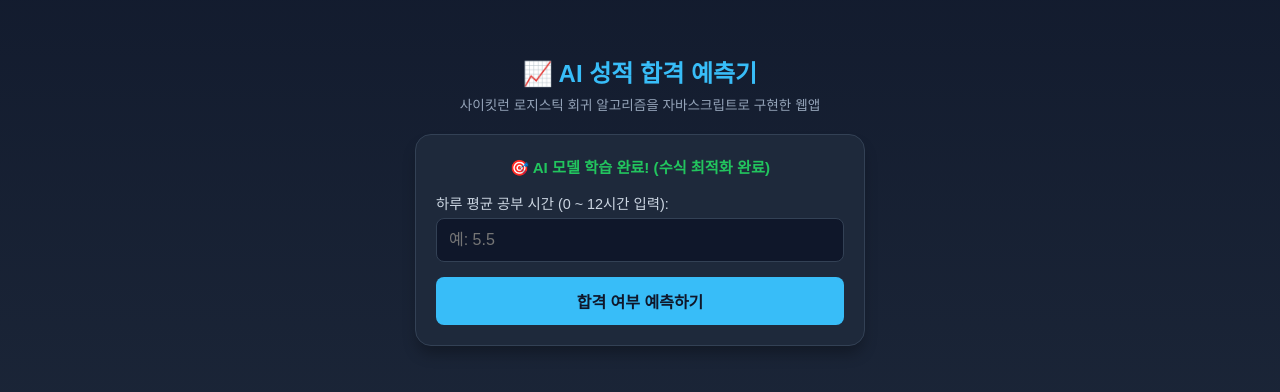
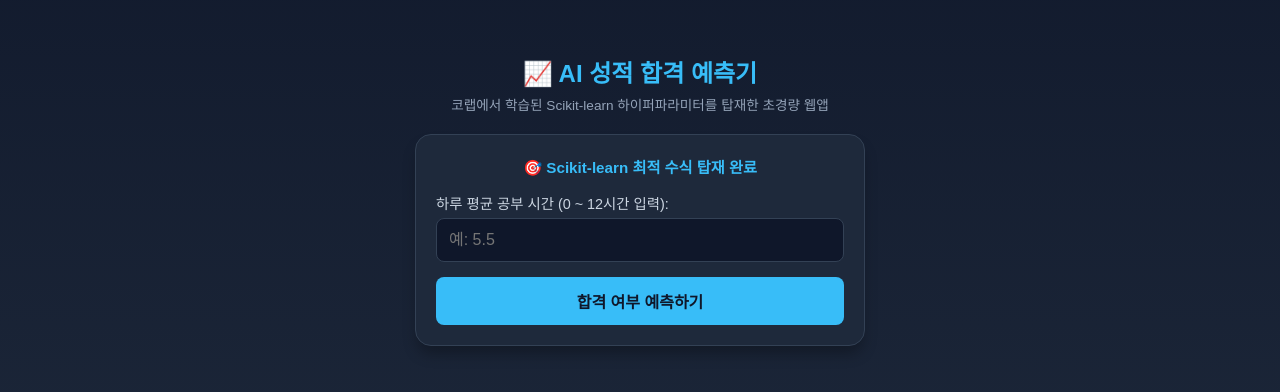
Before and after one commit to smilebug24/motion, a plain HTML site: page index.html in a window 1280 px wide. Shown: the part 208-600 px from the top of the page. Drawn offline with Linux system fonts and the light colour scheme.

Commit message:
성적예측

```diff
--- a/index.html
+++ b/index.html
@@ -16,7 +16,6 @@
         h1 { font-size: 1.5rem; color: #38bdf8; margin-bottom: 5px; text-align: center; }
         p { font-size: 0.85rem; color: #94a3b8; margin-top: 0; margin-bottom: 20px; text-align: center; }
 
-        /* 메인 컨테이너 카드 */
         .card {
             width: 100%; max-width: 450px;
             background: #1e293b; padding: 20px; border-radius: 16px;
@@ -24,7 +23,7 @@
             box-sizing: border-box;
         }
 
-        .status { font-weight: bold; color: #22c55e; text-align: center; margin-bottom: 15px; font-size: 0.95rem; }
+        .status { font-weight: bold; color: #38bdf8; text-align: center; margin-bottom: 15px; font-size: 0.95rem; }
 
         .input-group { margin-bottom: 15px; }
         label { display: block; font-size: 0.9rem; color: #cbd5e1; margin-bottom: 5px; }
@@ -33,7 +32,6 @@
         button { width: 100%; padding: 12px; background: #38bdf8; color: #0f172a; border: none; border-radius: 8px; font-weight: bold; font-size: 1rem; cursor: pointer; transition: background 0.2s; }
         button:hover { background: #7dd3fc; }
 
-        /* 결과 창 스타일 */
         #result-box { margin-top: 20px; padding: 15px; border-radius: 8px; background: #0f172a; border: 1px solid #334155; text-align: center; display: none; }
         .pass { color: #4ade80; font-size: 1.3rem; font-weight: bold; }
         .fail { color: #f87171; font-size: 1.3rem; font-weight: bold; }
@@ -42,10 +40,10 @@
 <body>
 
     <h1>📈 AI 성적 합격 예측기</h1>
-    <p>사이킷런 로지스틱 회귀 알고리즘을 자바스크립트로 구현한 웹앱</p>
+    <p>코랩에서 학습된 Scikit-learn 하이퍼파라미터를 탑재한 초경량 웹앱</p>
 
     <div class="card">
-        <div id="model-status" class="status">⏳ 내장된 데이터셋으로 AI 모델 학습 중...</div>
+        <div id="model-status" class="status">🎯 Scikit-learn 최적 수식 탑재 완료</div>
 
         <div class="input-group">
             <label for="hours-input">하루 평균 공부 시간 (0 ~ 12시간 입력):</label>
@@ -59,55 +57,17 @@
     </div>
 
     <script>
-        // ⭐️ 1. 사이킷런 실습용 표준 훈련 데이터셋 정의 (공부시간 x, 합격여부 y [0:불합격, 1:합격])
-        const trainX = [1, 2, 2.5, 3.5, 4, 5, 5.5, 6, 7, 8, 9, 10];
-        const trainY = [0, 0,  0,   0, 0, 1,   0, 1, 1, 1, 1,  1];
+        // ⭐️ [학생 실습 핵심 포인트] 구글 코랩에서 구한 사이킷런 파라미터 변수를 상수로 직접 고정하기
+        // 예시 모델 수식: z = 1.6234 * 공부시간 - 7.8421
+        const w = 1.6234;  // model.coef_[0][0] 결과값 입력 구역
+        const b = -7.8421; // model.intercept_[0] 결과값 입력 구역
 
-        // 모델 파라미터 (기울기 w, 절편 b) 초기화
-        let w = 0.0;
-        let b = 0.0;
-        const learningRate = 0.1; // 학습률
-        const epochs = 2000;      // 반복 학습 횟수
-
-        // 시그모이드 함수 구현
+        // 로지스틱 회귀의 심장: 시그모이드 함수
         function sigmoid(z) {
             return 1 / (1 + Math.exp(-z));
         }
 
-        // ⭐️ 2. 경사하강법(Gradient Descent) 기반 로지스틱 회귀 모델 학습 함수
-        function trainModel() {
-            const n = trainX.length;
-
-            for (let epoch = 0; epoch < epochs; epoch++) {
-                let dw = 0;
-                let db = 0;
-
-                for (let i = 0; i < n; i++) {
-                    const x = trainX[i];
-                    const y = trainY[i];
-
-                    // 선형 예측 후 시그모이드 통과 (확률 계산)
-                    const predProb = sigmoid(w * x + b);
-
-                    // 오차 계산
-                    const error = predProb - y;
-
-                    // 미분치 누적
-                    dw += error * x;
-                    db += error;
-                }
-
-                // 가중치(기울기) 및 절편 업데이트 (사이킷런의 fit 과정)
-                w -= (learningRate * dw) / n;
-                b -= (learningRate * db) / n;
-            }
-
-            // 학습 완료 후 UI 업데이트
-            document.getElementById('model-status').innerText = "🎯 AI 모델 학습 완료! (수식 최적화 완료)";
-            console.log(`학습 완료 -> 기울기(w): ${w.toFixed(4)}, 절편(b): ${b.toFixed(4)}`);
-        }
-
-        // ⭐️ 3. 사용자 입력값 기반 예측 및 결과 출력 함수
+        // ⭐️ 실시간 대입 및 결과 판정 함수
         function predictPassFail() {
             const inputVal = document.getElementById('hours-input').value.trim();
             const resultBox = document.getElementById('result-box');
@@ -119,29 +79,26 @@
 
             const hours = parseFloat(inputVal);
 
-            // 모델 추론 연산 (z = wx + b -> sigmoid)
-            const z = w * hours + b;
-            const probability = sigmoid(z); // 합격할 확률 (0.0 ~ 1.0)
+            // 💡 [수식 연산] 복잡한 반복 연산 없이 1차 함수 결합 후 시그모이드 변환 끝
+            const z = (w * hours) + b;
+            const probability = sigmoid(z); // 0.0 ~ 1.0 사이의 확률 산출
             const probPercent = Math.round(probability * 100);
 
             resultBox.style.display = "block";
 
-            // 💡 결정 경계(Decision Boundary) 0.5(50%)를 기준으로 합격/불합격 판정
+            // 결정 경계선 0.5(50%) 기준 분류 연산
             if (probability >= 0.5) {
                 resultBox.innerHTML = `
                     <p>예측 결과: <span class="pass">🎉 합격 예상</span></p>
-                    <p style="font-size:0.9rem; color:#94a3b8;">AI 분석 합격 확률: <strong>${probPercent}%</strong></p>
+                    <p style="font-size:0.9rem; color:#94a3b8;">AI 데이터 분석 합격 확률: <strong>${probPercent}%</strong></p>
                 `;
             } else {
                 resultBox.innerHTML = `
                     <p>예측 결과: <span class="fail">😭 불합격 예상</span></p>
-                    <p style="font-size:0.9rem; color:#94a3b8;">AI 분석 합격 확률: <strong>${probPercent}%</strong></p>
+                    <p style="font-size:0.9rem; color:#94a3b8;">AI 데이터 분석 합격 확률: <strong>${probPercent}%</strong></p>
                 `;
             }
         }
-
-        // 페이지 로드 시 백그라운드에서 즉시 모델 학습 가동
-        window.onload = trainModel;
     </script>
 </body>
 </html>
```
